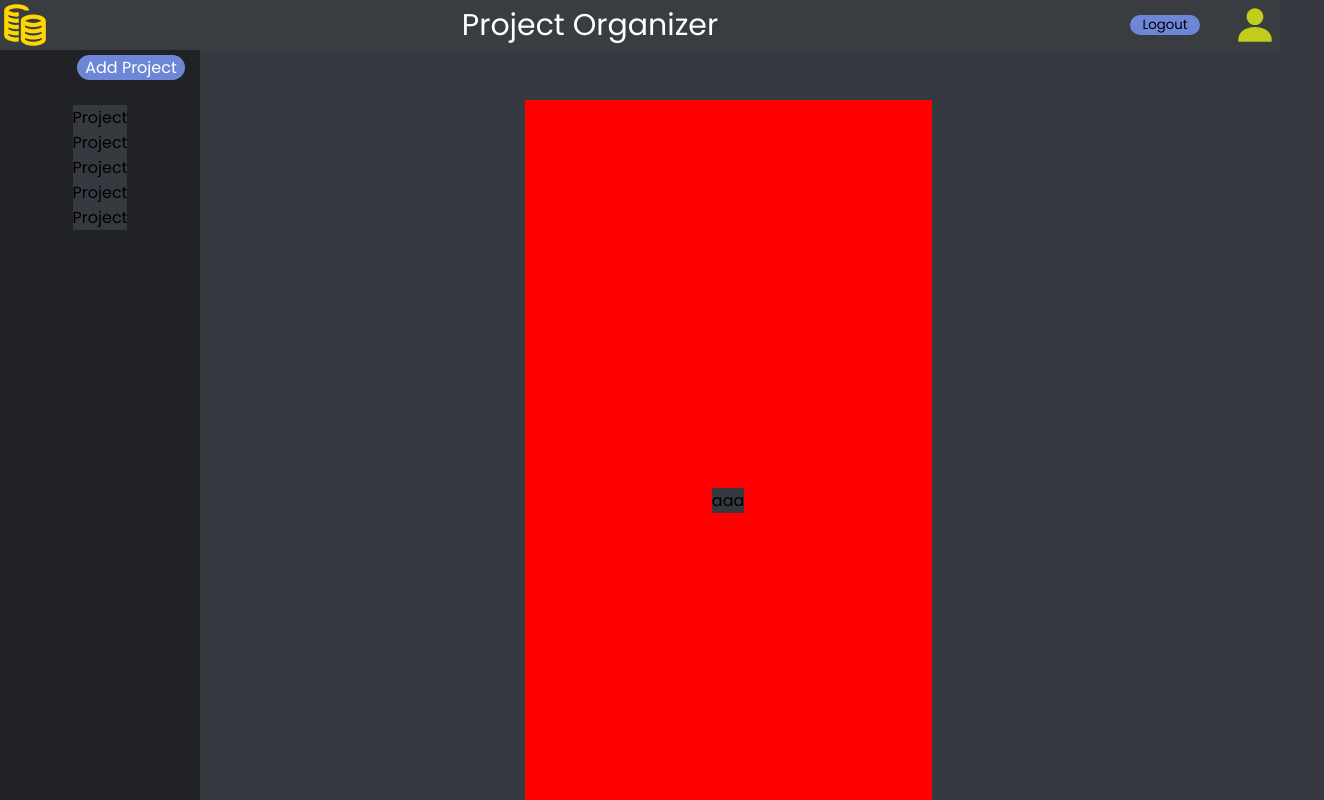
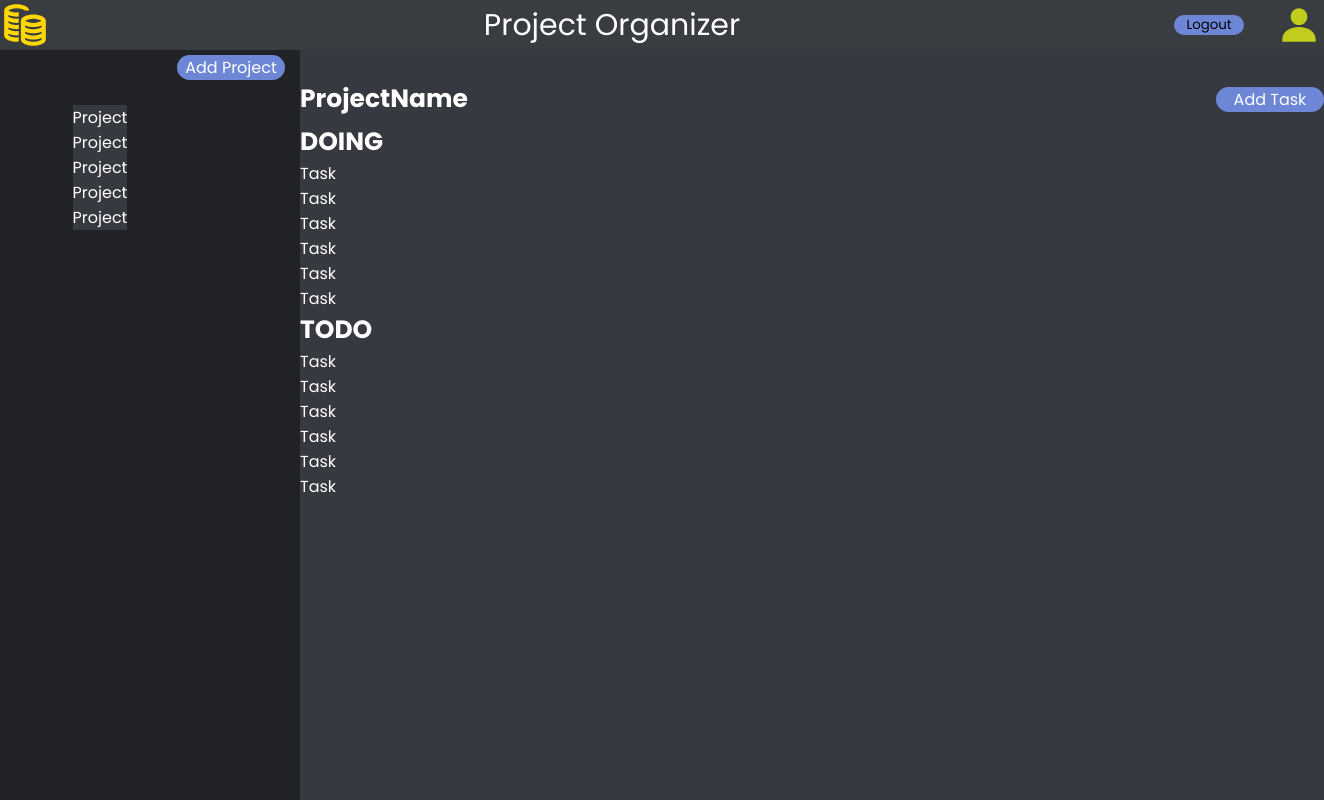
Before and after one commit to DiegoPrestesGit/bolttech-test, a React (Create React App) app in the folder frontend/: page / in a window 1280 px wide. Shown: the top 800 px of the page, 1324 px wide, since content can reach past the window. Built offline with nearby package versions, Linux system fonts and the light colour scheme.

Commit message:
feat: task list

```diff
--- a/frontend/src/components/TasksNav.js
+++ b/frontend/src/components/TasksNav.js
@@ -1,11 +1,45 @@
 import React from "react";
-import { Container } from "./tasksnav-styles";
+
+import { Task } from "./index";
+
+import {
+  Container,
+  TasksContainer,
+  TaskOptions,
+  ProjectName,
+} from "./tasksnav-styles";
+import { AddProjectButton } from "./navbar-styles";
 
 function TasksNav() {
   return (
-    <Container>
-      <div>aaa</div>
-    </Container>
+    <>
+      <Container>
+        <TaskOptions>
+          <ProjectName>ProjectName</ProjectName>
+          <AddProjectButton onClick={() => console.log("ADD TASK")}>
+            Add Task
+          </AddProjectButton>
+        </TaskOptions>
+        <TasksContainer>
+          <ProjectName>DOING</ProjectName>
+          <Task />
+          <Task />
+          <Task />
+          <Task />
+          <Task />
+          <Task />
+        </TasksContainer>
+        <TasksContainer>
+          <ProjectName>TODO</ProjectName>
+          <Task />
+          <Task />
+          <Task />
+          <Task />
+          <Task />
+          <Task />
+        </TasksContainer>
+      </Container>
+    </>
   );
 }
 
--- a/frontend/src/components/layout-styles.js
+++ b/frontend/src/components/layout-styles.js
@@ -11,11 +11,10 @@ export const Grid = styled.div`
   display: grid;
 
   grid-template-columns: auto auto auto;
-  grid-template-rows: auto auto auto;
+  grid-template-rows: auto auto;
 
   grid-template-areas:
     "TB TB TB"
-    "PL TL TD"
     "PL TL TD";
 
   height: 100vh;
--- a/frontend/src/components/navbar-styles.js
+++ b/frontend/src/components/navbar-styles.js
@@ -10,7 +10,8 @@ export const Container = styled.div`
   justify-content: flex-start;
   background-color: var(--tertiary);
   height: 100vh;
-  width: 200px;
+  width: 300px;
+  color: var(--white);
 `;
 
 export const ProjectsContainer = styled.div`
--- a/frontend/src/components/tasksnav-styles.js
+++ b/frontend/src/components/tasksnav-styles.js
@@ -2,12 +2,32 @@ import styled from "styled-components";
 
 export const Container = styled.div`
   grid-area: TL;
+  padding-top: 30px;
+  background-color: inherit;
+  width: 80vw;
+  height: 100%;
+`;
 
+export const TasksContainer = styled.div`
+  color: var(--white);
+  display: flex;
+  flex-direction: column;
+  /* align-items: center; */
+  justify-content: flex-start;
+  background-color: red;
+  /* background-color: inherit; */
+  width: 100%;
+`;
+
+export const TaskOptions = styled.div`
   display: flex;
   align-items: center;
-  justify-content: center;
-  margin: 50px;
-  background-color: red;
-  width: 100%;
-  height: 100%;
+  justify-content: space-between;
+  color: var(--white);
+  padding-bottom: 5px;
 `;
+
+export const ProjectName = styled.div`
+  font-weight: bold;
+  font-size: 25px;
+`;
```
